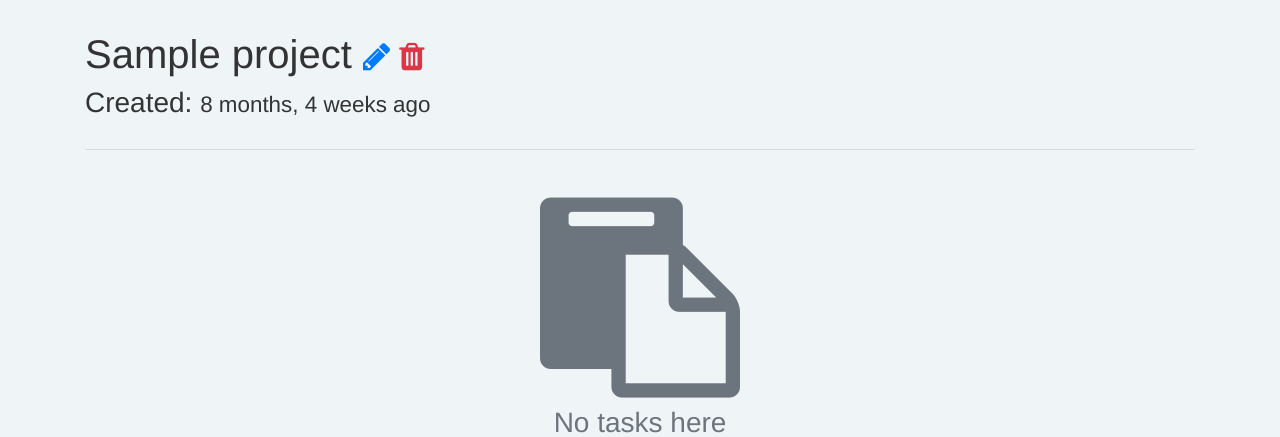
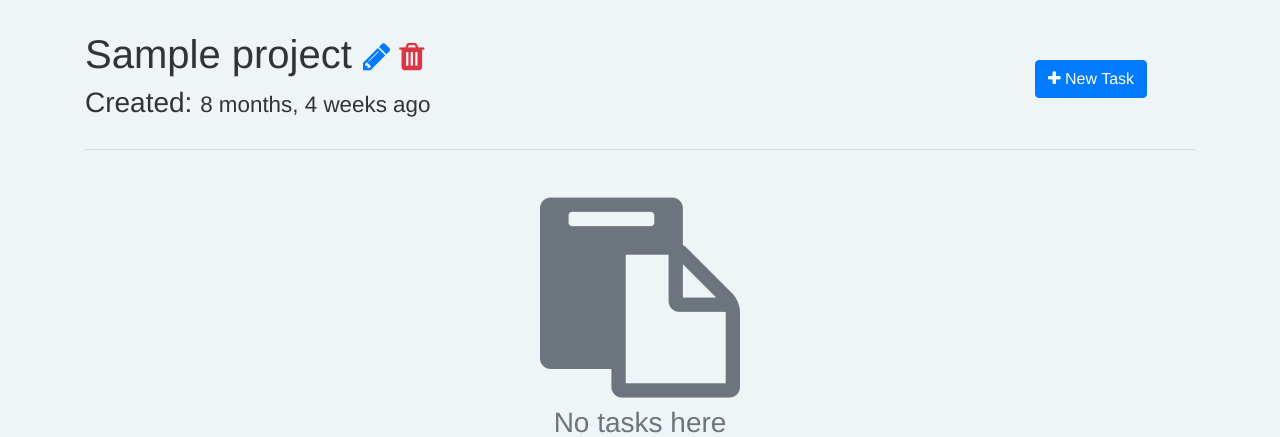
Before and after one commit to oussama-he/prodUtils, a Django app: page /pomodoro/project/1/detail/ in a window 1280 px wide. Shown: the part 55-492 px from the top of the page. Run offline with Django 3.2, Linux system fonts and the light colour scheme; tables that the repository leaves empty hold one stand-in row (values such as "Sample post"); data that the repository does not hold is empty; some libraries are stand-ins or nearby versions.

Commit message:
Add create new task btn in project detail page

```diff
--- a/pomodoro/templates/pomodoro/project-detail.html
+++ b/pomodoro/templates/pomodoro/project-detail.html
@@ -3,7 +3,7 @@
 {% load pomodoro_extras %}
 {% block content %}
 <div class="row">
-    <div class="col-12">
+    <div class="col-10">
         <h1>
             {{ project.title }}
             <small>
@@ -14,6 +14,9 @@
             </small>
         </h1>
         <h3><span title="{{project.created_at}}" data-toggle="tooltip">Created: <small>{{project.created_at|timesince}} ago</small></span></h3>
+    </div>
+    <div class="col-2 d-flex align-items-center">
+        <a href="{% url 'pomodoro:new' %}" class="btn btn-primary"><i class="fa fa-plus"></i> New Task</a>
     </div>
 </div>
 <hr>
```
